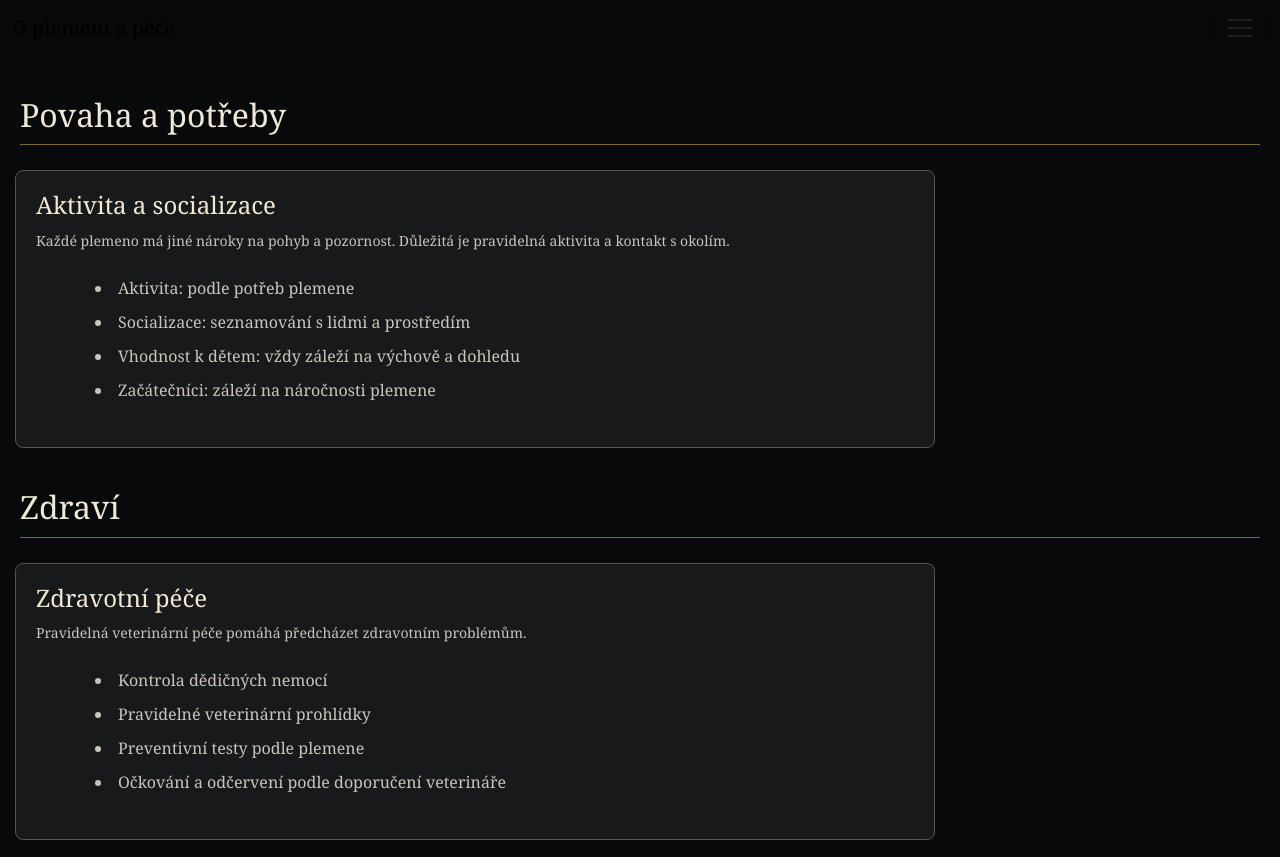
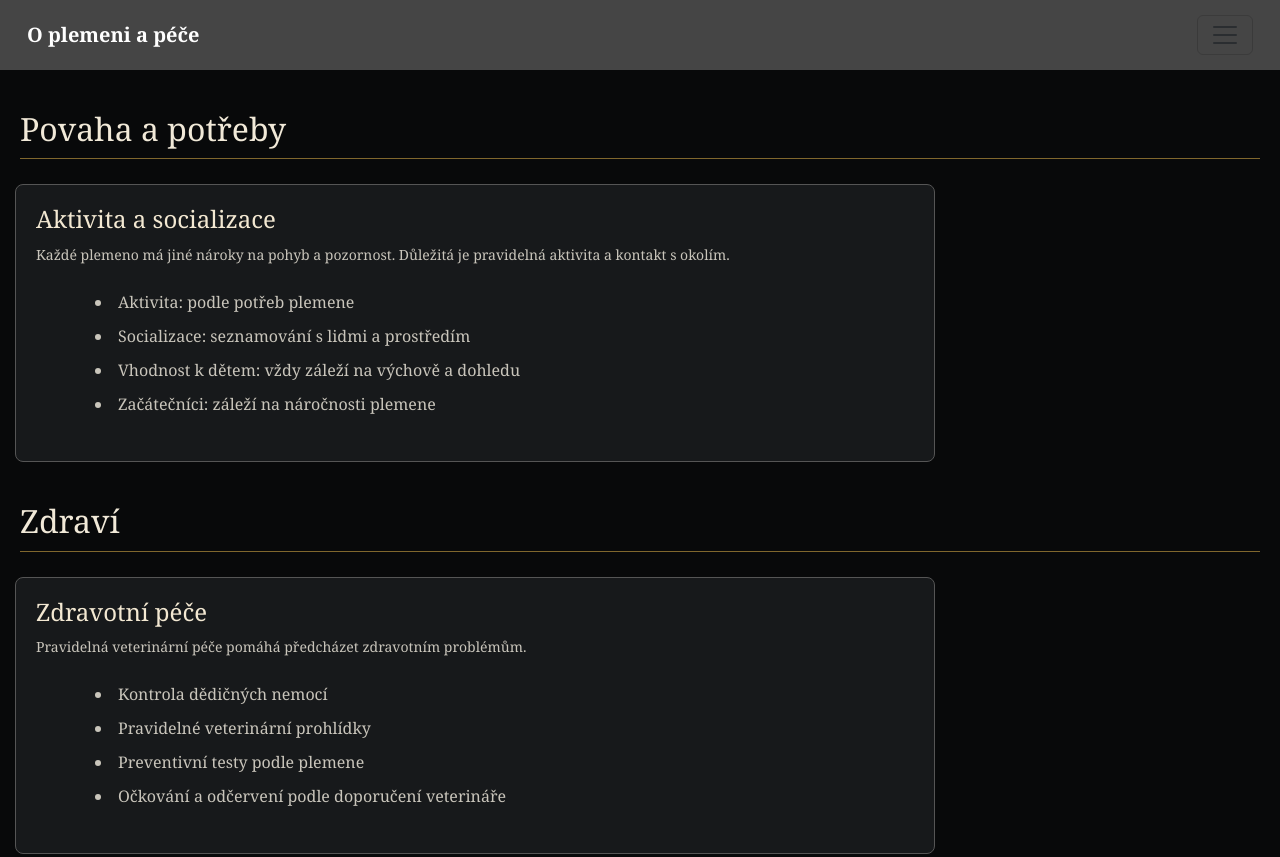
Before and after one commit to Deda786/O-plemeni-a-p-e, a plain HTML site: page index.html in a window 1280 px wide. Shown: the top 857 px of the page. Drawn offline with nearby package versions, Linux system fonts and the light colour scheme.

Commit message:
Add navbar styles to style.css

```diff
--- a/style.css
+++ b/style.css
@@ -5,6 +5,33 @@ body {
     font-family: Georgia, serif;
     margin: 0;
     padding: 0;
+}
+.navbar {
+    background-color: #454545;
+    padding: 15px;
+}
+
+.container-fluid {
+    display: flex;
+    justify-content: space-between;
+    align-items: center;
+}
+
+.navbar-brand {
+    color: white;
+    font-size: 20px;
+    font-weight: bold;
+    text-decoration: none;
+}
+
+.nav-links {
+    display: flex;
+    gap: 20px;
+}
+
+.nav-link {
+    color: #e0ded8;
+    text-decoration: none;
 }
 
 h1 {
```
